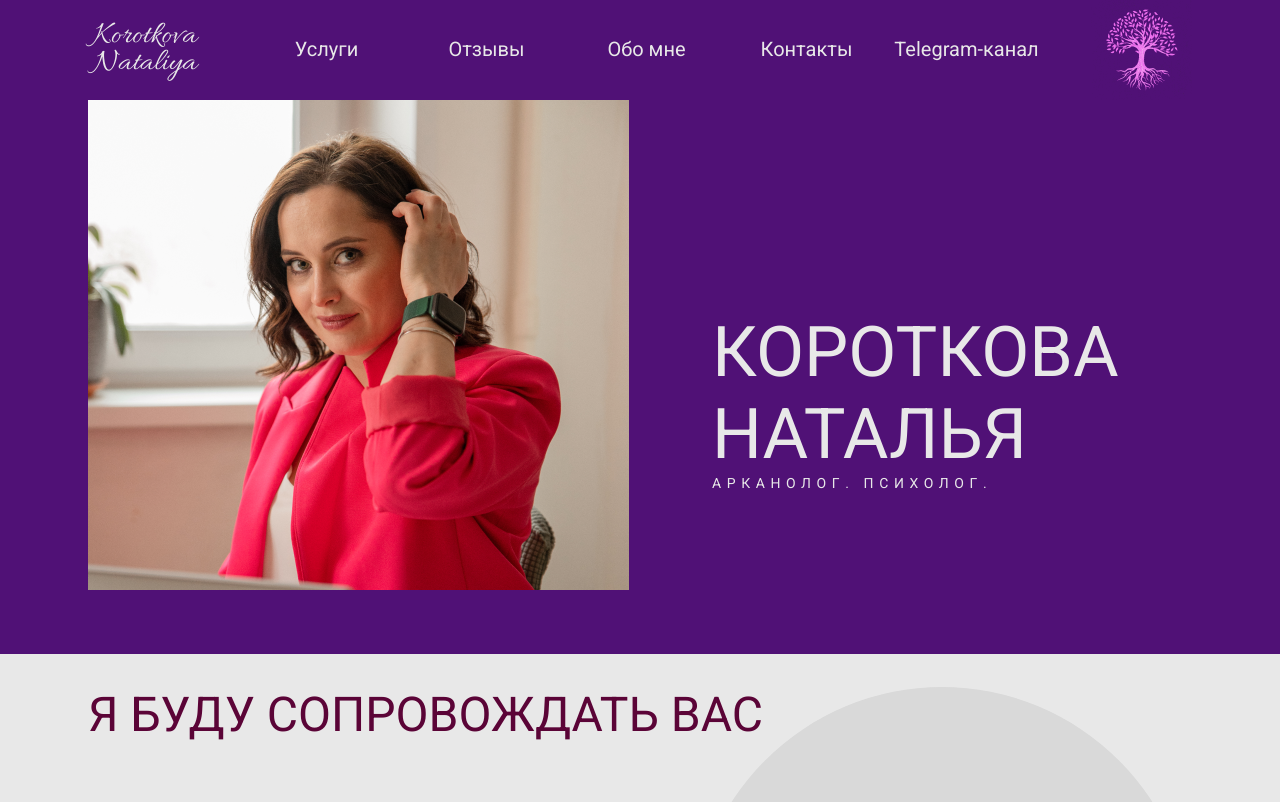
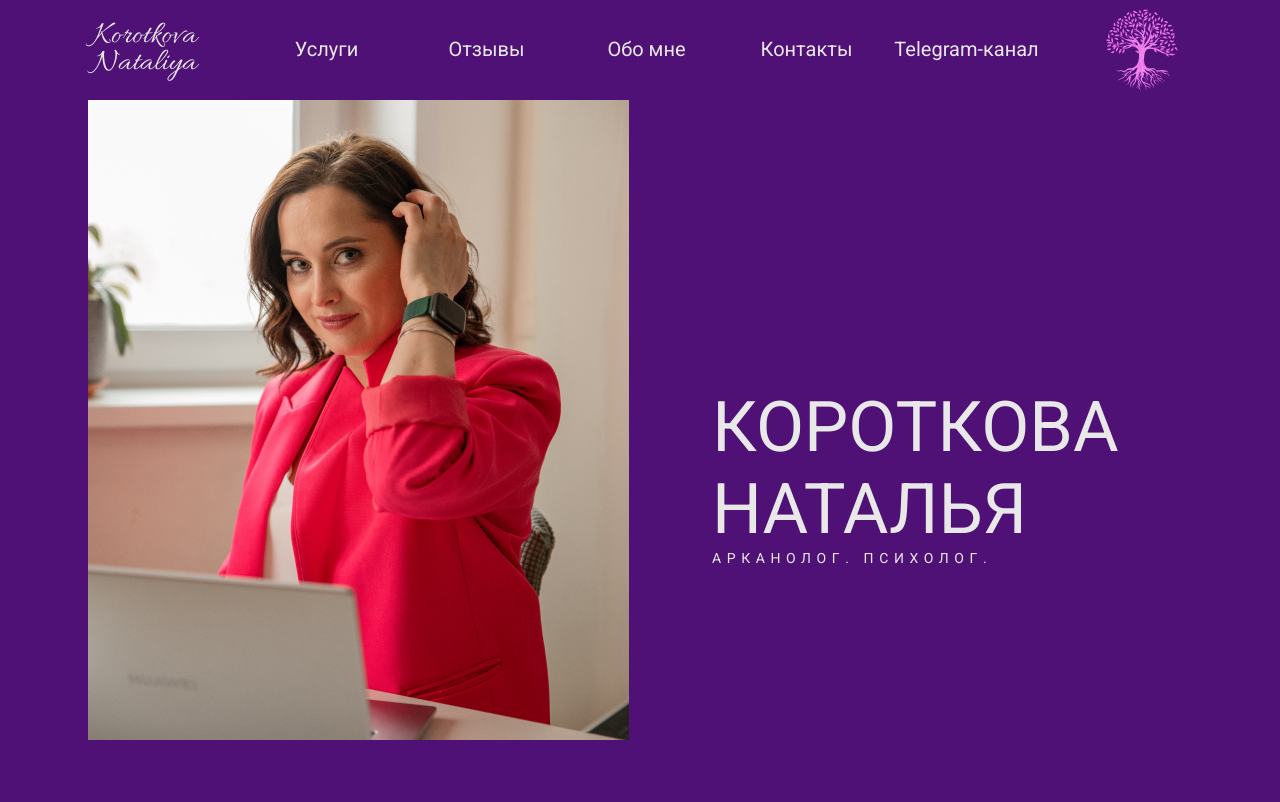
Before and after one commit to VovkaST/nkorotkova, a React (Create React App) app: page / in a window 1280 px wide. Shown: the top 802 px of the page. Built offline with nearby package versions, Linux system fonts and the light colour scheme.

Commit message:
Main photo is bigger

```diff
--- a/src/components/Name/name.module.scss
+++ b/src/components/Name/name.module.scss
@@ -8,7 +8,7 @@
 }
 
 .main_photo {
-  max-height: 490px;
+  max-height: 640px;
   overflow: hidden;
 }
 
```
